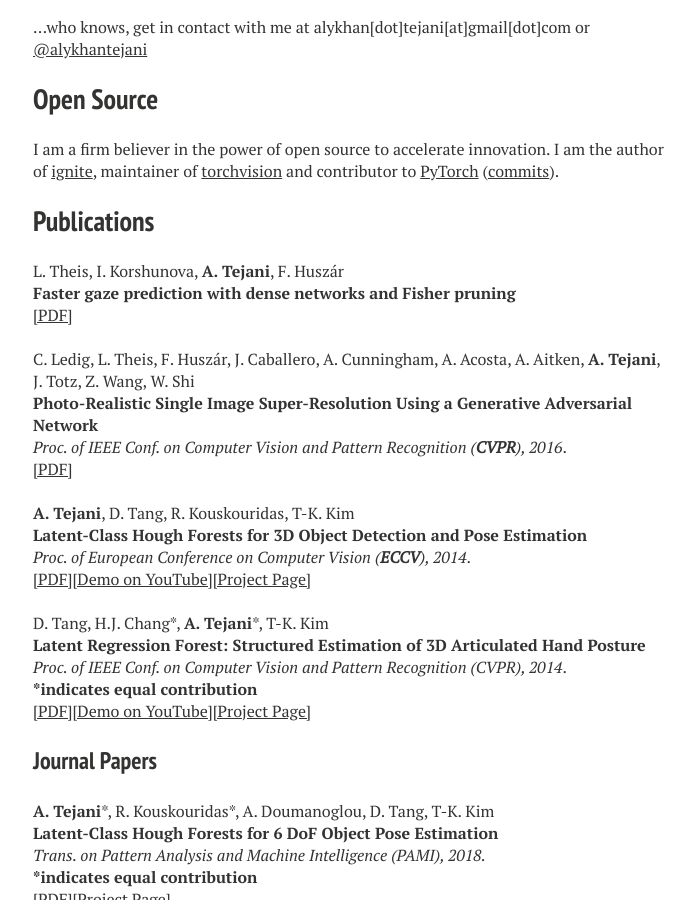
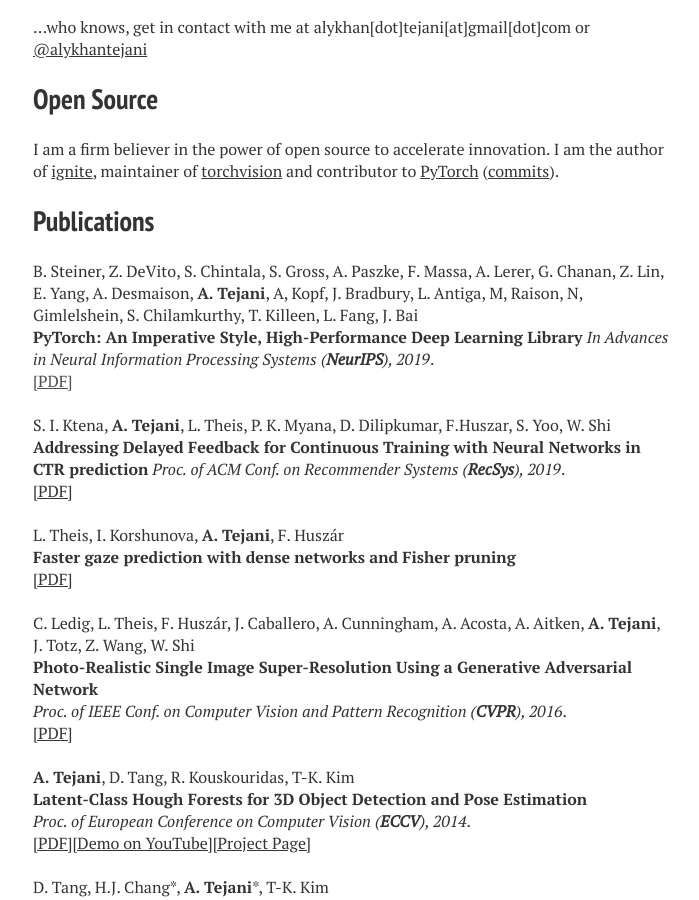
Before and after one commit to alykhantejani/alykhantejani.github.io, a Jekyll site: the page built from index.md, in a window 1280 px wide and 900 px high, scrolled down 876 px. Shown: the whole window, without its empty margins (287-986 px from the left). Built offline with Jekyll 4.4.1, drawn with Linux system fonts in a browser that asks for light colours; nearby versions of some CDN libraries.

Commit message:
update publications

```diff
--- a/Gemfile
+++ b/Gemfile
@@ -1,5 +1,6 @@
 source 'https://rubygems.org'
 
+gem 'github-pages', group: :jekyll_plugins
 gem 'jekyll'
 gem 'jekyll-sitemap'
 gem 'octopress', '~> 3.0.0.rc.12'
--- a/index.md
+++ b/index.md
@@ -31,7 +31,22 @@
 I am a firm believer in the power of open source to accelerate innovation. I am the author of <a href="http://github.com/pytorch/ignite">ignite</a>, maintainer of <a href="http://github.com/pytorch/vision">torchvision</a> and contributor to <a href="http://github.com/pytorch/pytorch">PyTorch</a> (<a href="https://github.com/pytorch/pytorch/commits?author=alykhantejani">commits</a>).
 
 ## Publications
+B. Steiner, Z. DeVito, S. Chintala, S. Gross, A. Paszke, F. Massa, A. Lerer, G. Chanan, Z. Lin, E. Yang, A. Desmaison, **A. Tejani**, A, Kopf, J. Bradbury, L. Antiga, M, Raison, N, Gimlelshein, S. Chilamkurthy, T. Killeen, L. Fang, J. Bai
+<br />
+**PyTorch: An Imperative Style, High-Performance Deep Learning Library**
+_In Advances in Neural Information Processing Systems (**NeurIPS**), 2019_.
+<br />
+<a href="">[PDF]</a>
 
+<br />
+S. I. Ktena, **A. Tejani**, L. Theis, P. K. Myana, D. Dilipkumar, F.Huszar, S. Yoo, W. Shi
+<br />
+**Addressing Delayed Feedback for Continuous Training with Neural Networks in CTR prediction**
+_Proc. of ACM Conf. on Recommender Systems (**RecSys**), 2019_.
+<br />
+<a href="https://arxiv.org/abs/1907.06558">[PDF]</a>
+
+<br />
 L. Theis, I. Korshunova, **A. Tejani**, F. Huszár
 <br />
 **Faster gaze prediction with dense networks and Fisher pruning**
```
Also changed, not shown: Gemfile.lock.
